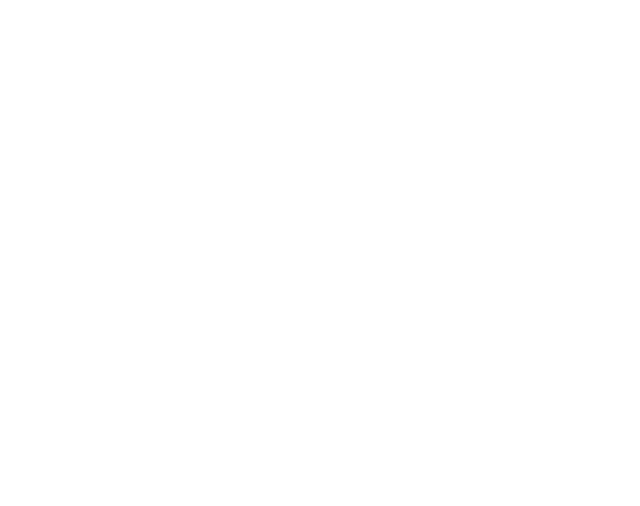
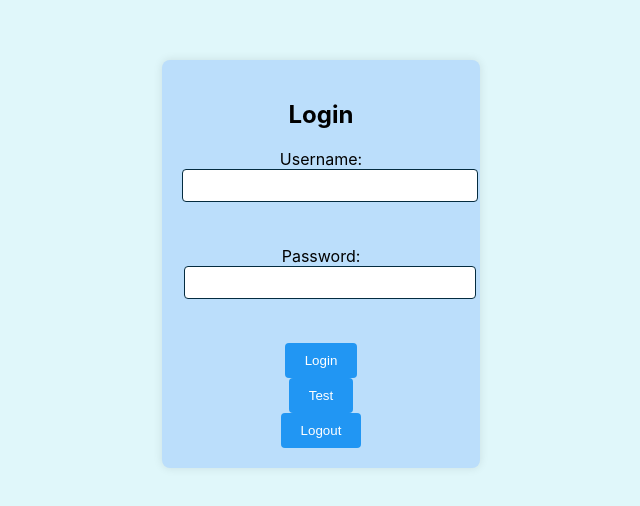
Before and after one commit to chaithanya99/HAD, a React (Create React App) app in the folder frontend/: page /login in a window 1280 px wide. Before the commit this address had no page. Shown: the part 136-642 px from the top of the page, without its empty margins (319-959 px from the left). Built offline with nearby package versions, Linux system fonts and the light colour scheme.

Commit message:
Redirect Login

```diff
--- a/frontend/src/App.js
+++ b/frontend/src/App.js
@@ -26,7 +26,7 @@
 // src/App.js
 // src/App.js
 import React from 'react';
-import { BrowserRouter as Router, Route, Routes } from 'react-router-dom';
+import { BrowserRouter as Router, Route, Routes, Navigate } from 'react-router-dom';
 import DoctorLogin from './components/DoctorLogin';
 import NurseLogin from './components/NurseLogin';
 import Login1 from './components/Login1';
@@ -36,9 +36,10 @@
   return (
     <Router>
       <Routes>
+        <Route path="/" element={<Navigate to="/login" />} />
         <Route path="/doctor-login" element={<DoctorLogin />} />
         <Route path="/nurse-login" element={<NurseLogin />} />
-        <Route path="/" element={<Login1/>}/>
+        <Route path="/login" element={<Login1/>}/>
         <Route path="/dashboard" element={<Dashboard/>}/>
       </Routes>
     </Router>
```
Also changed, not shown: frontend/src/components/PatientRegistration.js (added).
